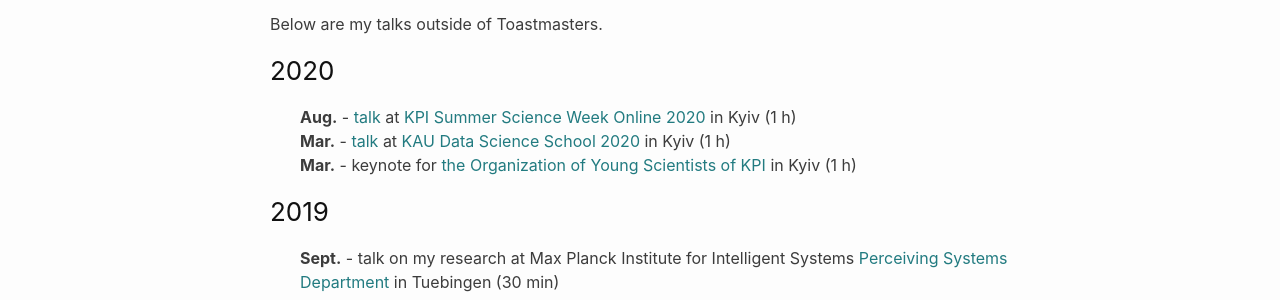
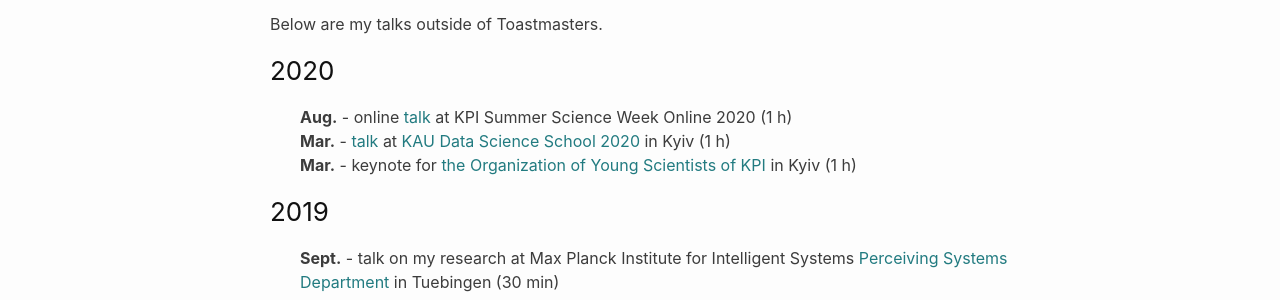
Before and after one commit to Svito-zar/Svito-zar.github.io, a Jekyll site: the page built from _pages/speaking.md, in a window 1280 px wide. Shown: the part 489-789 px from the top of the page. Built offline with Jekyll 4.4.1, drawn with Linux system fonts in a browser that asks for light colours.

```diff
--- a/_pages/speaking.md
+++ b/_pages/speaking.md
@@ -11,7 +11,7 @@
 Below are my talks outside of Toastmasters.
 
 ### 2020
-* <strong>Aug.</strong> - [talk](https://youtu.be/r8_atMaYj-E) at [KPI Summer Science Week Online 2020](https://sites.google.com/view/kaudatascienceschool-2020/taras-kucherenko) in Kyiv (1 h)
+* <strong>Aug.</strong> - online [talk](https://youtu.be/r8_atMaYj-E) at KPI Summer Science Week Online 2020 (1 h)
 * <strong>Mar.</strong> - [talk](https://youtu.be/2Ak8uVKgkMM) at [KAU Data Science School 2020](https://sites.google.com/view/kaudatascienceschool-2020/taras-kucherenko) in Kyiv (1 h)
 * <strong>Mar.</strong> - keynote for [the Organization of Young Scientists of KPI](http://ssa.org.ua/) in Kyiv (1 h)
 
```
